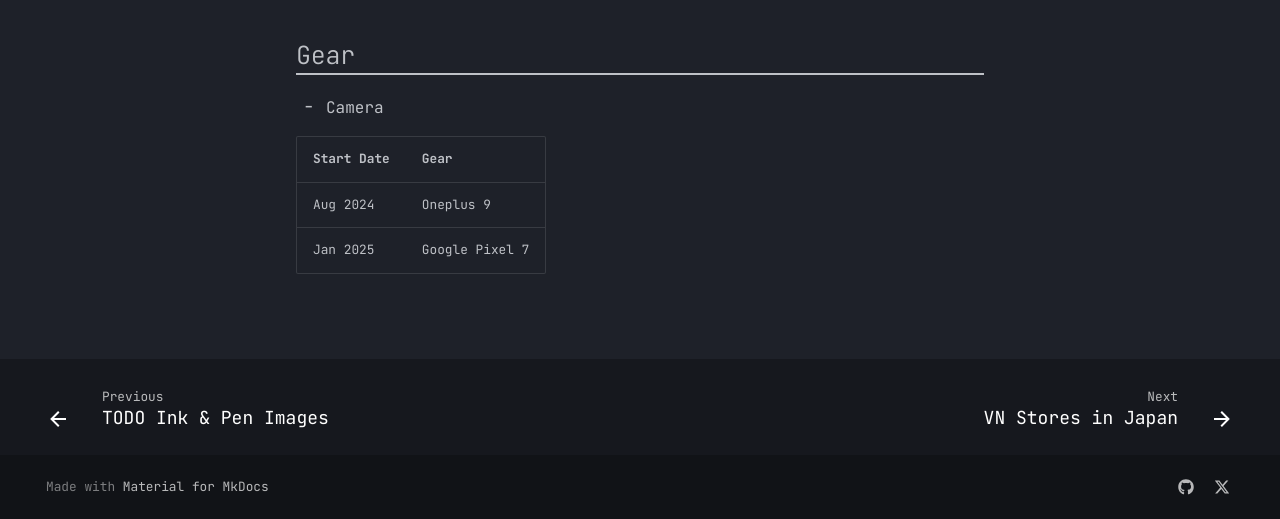
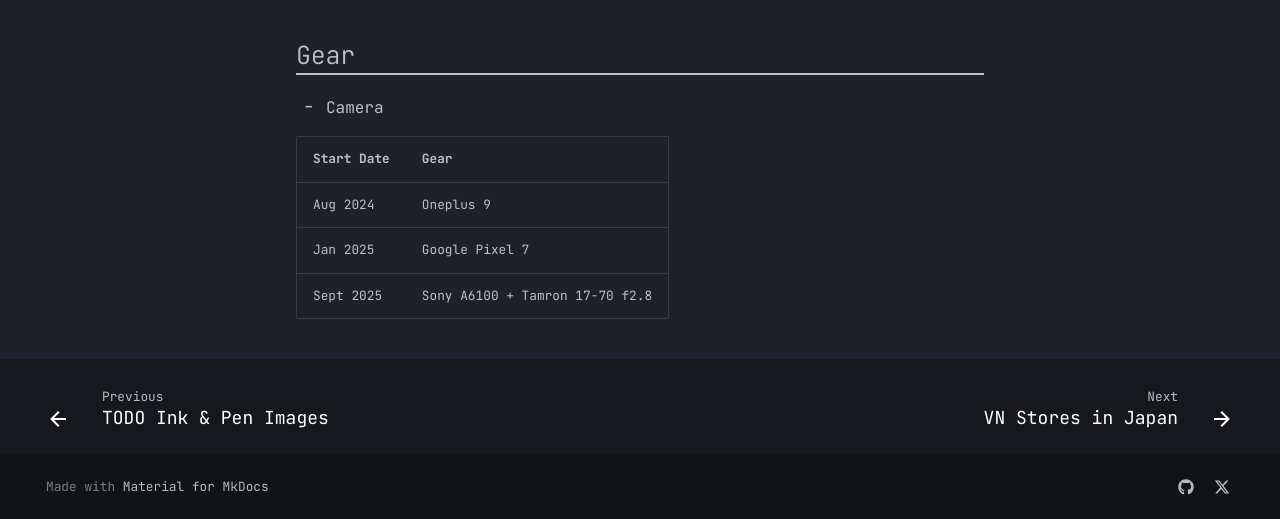
Before and after one commit to Serralq/Project-Norn, an MkDocs documentation site: the page built from docs/travels/index.md, in a window 1280 px wide and 1345 px high. Shown: the part 826-1345 px from the top of the window. Built offline with MkDocs 1.6.1 and Material for MkDocs 9.7.7, drawn with Linux system fonts in a browser that asks for light colours; plug-ins that fetch from the network failed and are left out.

```diff
--- a/docs/travels/index.md
+++ b/docs/travels/index.md
@@ -8,7 +8,8 @@
 ## Gear
 - Camera
 
-| Start Date | Gear           |
-|------------|----------------|
-| Aug 2024   | Oneplus 9      |
-| Jan 2025   | Google Pixel 7 |
+| Start Date | Gear                           |
+|------------|--------------------------------|
+| Aug 2024   | Oneplus 9                      |
+| Jan 2025   | Google Pixel 7                 |
+| Sept 2025  | Sony A6100 + Tamron 17-70 f2.8 |
```
